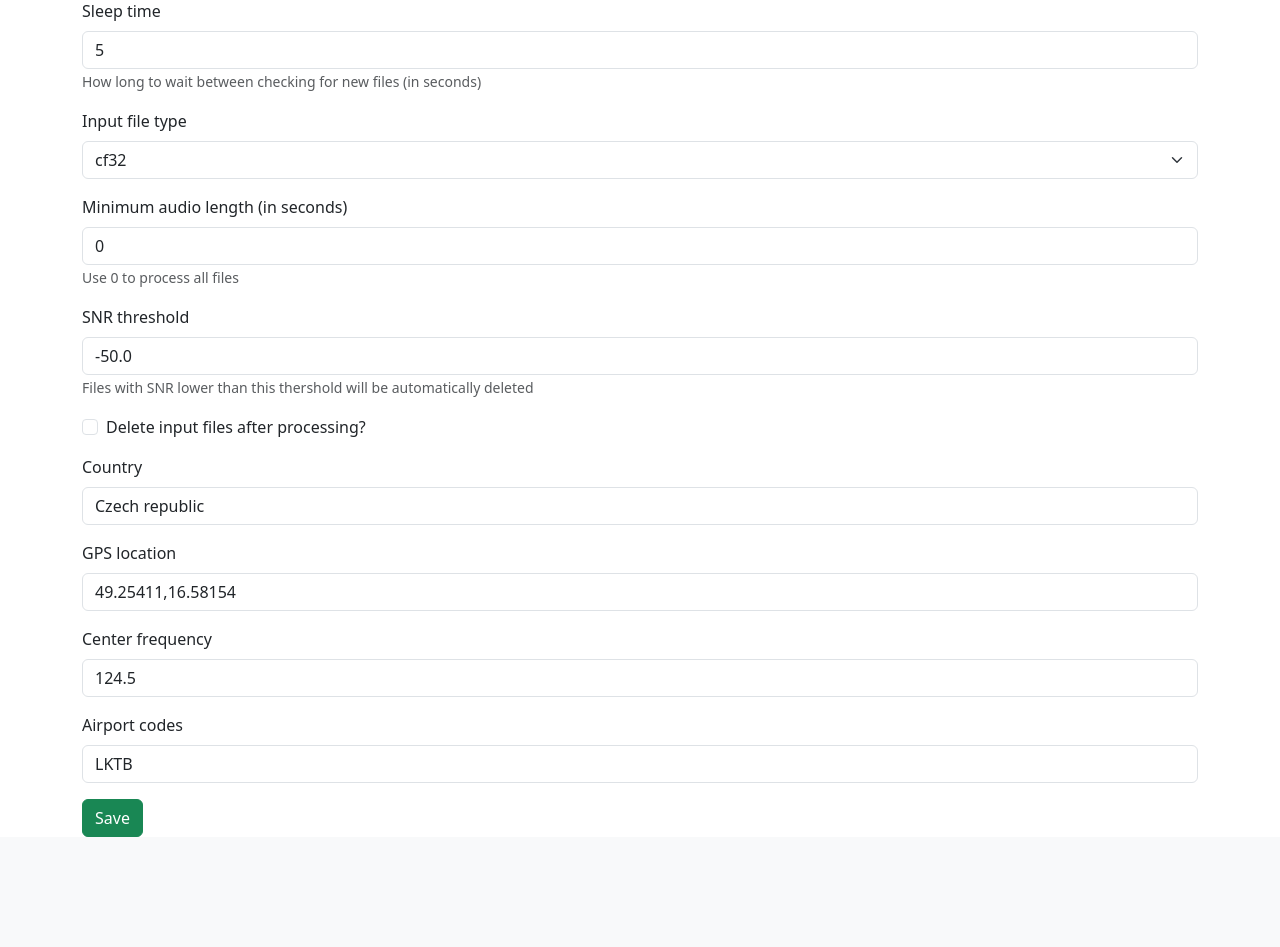
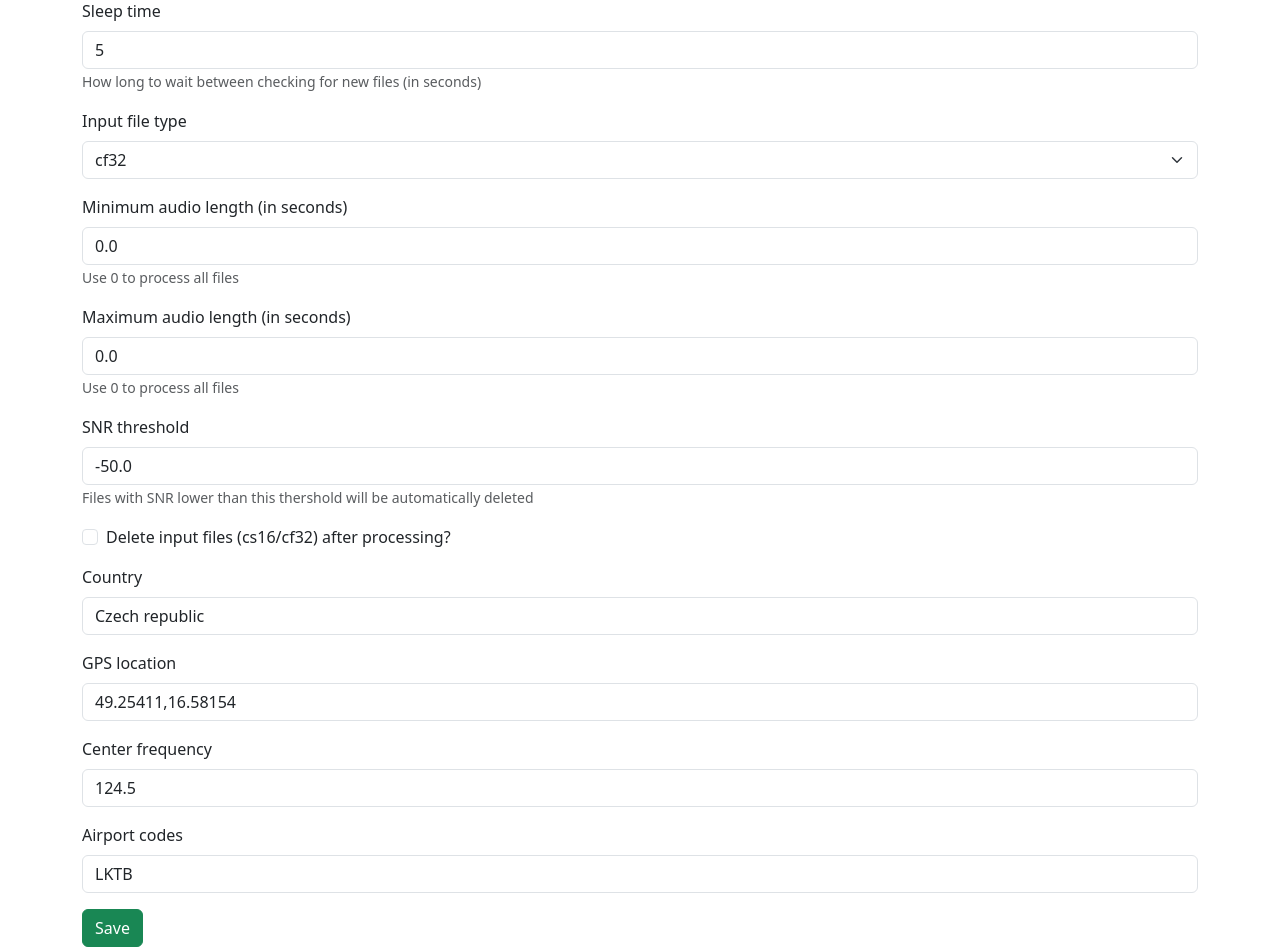
Before and after one commit to PeterB8421/ATC_scanner, a Django app: page /settings/ in a window 1280 px wide. Shown: the part 143-1090 px from the top of the page. Before the commit the page ends 980 px from the top, so only its background shows below. Run offline with Django 5.2, Linux system fonts and the light colour scheme; some libraries are stand-ins or nearby versions.

Commit message:
Added maximum audio length filter to pipeline

```diff
--- a/atcScanner/mainApp/forms.py
+++ b/atcScanner/mainApp/forms.py
@@ -9,9 +9,10 @@ FILE_TYPES = [
 class SettingsForm(forms.Form):
     sleep_time = forms.IntegerField(min_value=1, label='Sleep time', help_text='How long to wait between checking for new files (in seconds)')
     file_ext = forms.ChoiceField(choices=FILE_TYPES, label='Input file type')
-    min_audio_len = forms.IntegerField(min_value=0, label='Minimum audio length (in seconds)', help_text='Use 0 to process all files')
+    min_audio_len = forms.FloatField(min_value=0, label='Minimum audio length (in seconds)', help_text='Use 0 to process all files')
+    max_audio_len = forms.FloatField(min_value=0, label='Maximum audio length (in seconds)', help_text='Use 0 to process all files')
     snr_thres = forms.FloatField(label='SNR threshold', help_text='Files with SNR lower than this thershold will be automatically deleted')
-    in_autodelete = forms.BooleanField(label='Delete input files after processing?', required=False)
+    in_autodelete = forms.BooleanField(label='Delete input files (cs16/cf32) after processing?', required=False)
     country = forms.CharField(max_length=60, label='Country')
     location = forms.CharField(max_length=30, label='GPS location')
     center_freq = forms.FloatField(min_value=0, step_size=0.1, label='Center frequency')
--- a/atcScanner/mainApp/views.py
+++ b/atcScanner/mainApp/views.py
@@ -301,6 +301,11 @@ def settings(request):
     elif request.method == "POST":
         form = SettingsForm(request.POST)
         if form.is_valid():
+            print(type(form.cleaned_data['min_audio_len']))
+            print(type(form.cleaned_data['max_audio_len']))
+            if form.cleaned_data['min_audio_len'] > form.cleaned_data['max_audio_len']:
+                messages.error(request, 'Minimum audio length must be lower than maximum audio length')
+                return render(request, 'settings.html', {"form": form})
             if form.cleaned_data['file_ext'] == '.cs16':
                 form.cleaned_data['script_name'] = 'decode_cs16.sh'
             elif form.cleaned_data['file_ext'] == '.cf32':
--- a/atcScanner/scripts/conf/pipeline.json
+++ b/atcScanner/scripts/conf/pipeline.json
@@ -5,7 +5,8 @@
   "file_ext": ".cf32",
   "in_autodelete": false,
   "location": "49.25411,16.58154",
-  "min_audio_len": 0,
+  "max_audio_len": 0.0,
+  "min_audio_len": 0.0,
   "script_name": "decode_cf32.sh",
   "sleep_time": 5,
   "snr_thres": -50.0
--- a/atcScanner/templates/base.html
+++ b/atcScanner/templates/base.html
@@ -2,6 +2,8 @@
 <html lang="en">
 <head>
     <meta charset="UTF-8">
+    {% load static %}
+    <link rel="icon" type="image/png" href="{% static 'mainApp/img/favicon.png' %}">
     <title>ATC pipeline | {% block title %} {% endblock %}</title>
     {% load django_bootstrap5 %}
     {% bootstrap_css %}
```
Also changed, not shown: atcScanner/scripts/pipeline.py (+7 -0 lines).
